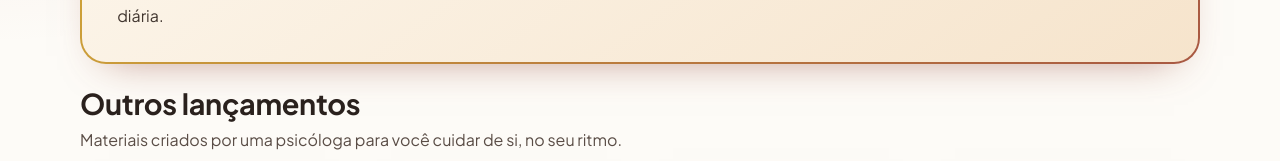
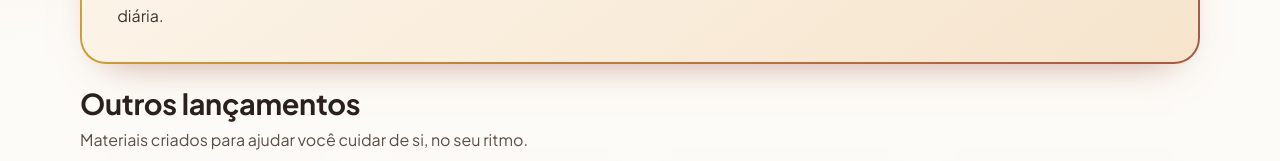
Before and after one commit to juulianuness/novo-linktree-psi, a plain HTML site: page index.html in a window 1280 px wide. Shown: the part 622-783 px from the top of the page. Drawn offline with Linux system fonts and the light colour scheme.

```diff
--- a/index.html
+++ b/index.html
@@ -149,7 +149,7 @@ footer .rs a:hover{background:var(--og);color:var(--g)}
 <!-- OUTROS LANÇAMENTOS -->
 <section class="w rv" id="lancamentos">
   <div class="lanc-cab"><h2>Outros lançamentos</h2>
-  <p>Materiais criados por uma psicóloga para você cuidar de si, no seu ritmo.</p></div>
+  <p>Materiais criados para ajudar você cuidar de si, no seu ritmo.</p></div>
   <div class="faixa f4" id="faixa2" tabindex="0" aria-label="Outros lançamentos">
 
     <article class="lanc"><div class="mold"><div class="mold-in">
```
